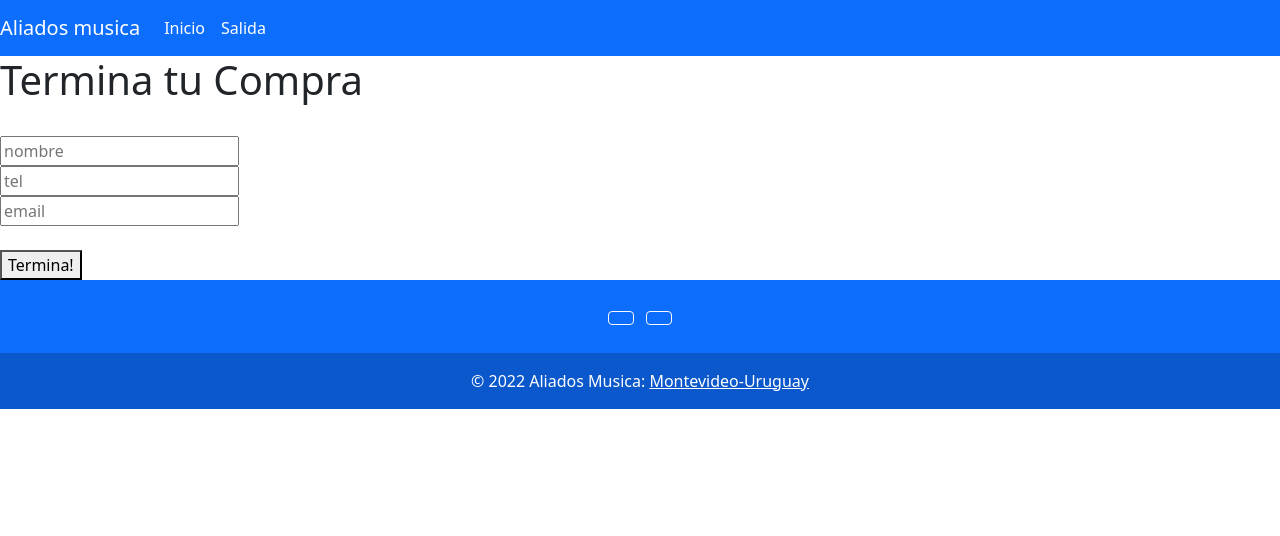
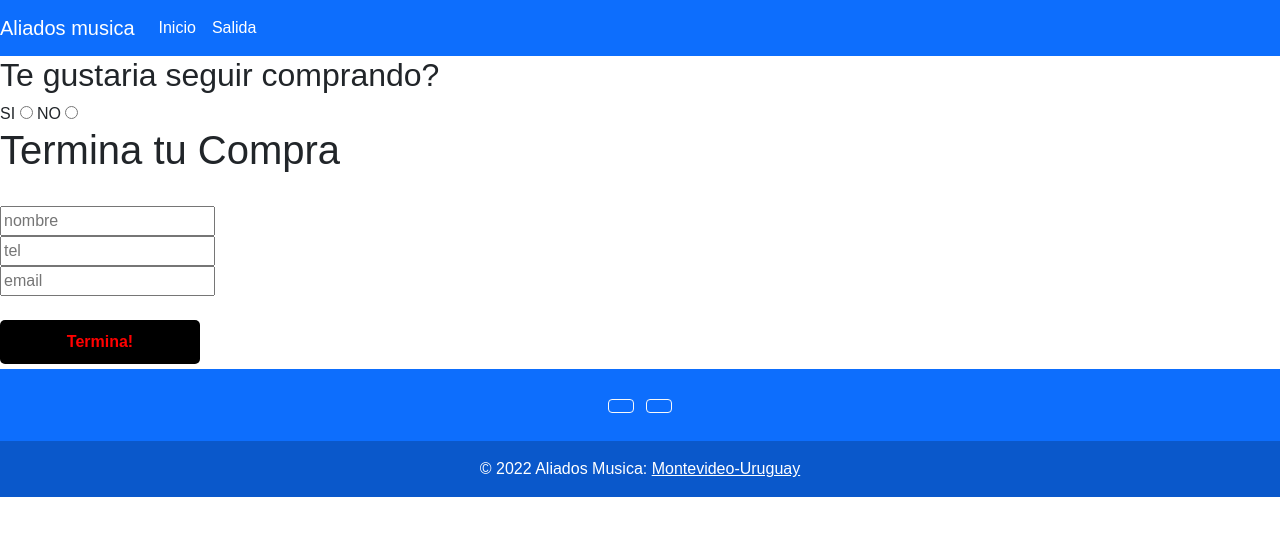
Before and after one commit to joselo7990/tiendademusica, a plain HTML site: page pages/salida.html in a window 1280 px wide. Drawn offline with nearby package versions, Linux system fonts and the light colour scheme.

Commit message:
agregando

```diff
--- a/pages/salida.html
+++ b/pages/salida.html
@@ -6,6 +6,7 @@
     <meta http-equiv="X-UA-Compatible" content="IE=edge">
     <meta name="viewport" content="width=device-width, initial-scale=1.0">
     <link href="https://cdn.jsdelivr.net/npm/bootstrap@5.1.3/dist/css/bootstrap.min.css" rel="stylesheet" integrity="sha384-1BmE4kWBq78iYhFldvKuhfTAU6auU8tT94WrHftjDbrCEXSU1oBoqyl2QvZ6jIW3" crossorigin="anonymous">
+    <link rel="stylesheet" href="../css/estilos.css">
     <title>Document</title>
 </head>
 <header>
@@ -33,7 +34,13 @@
 <body>
 
 
-
+    <div class="">
+        <h2>Te gustaria seguir comprando?</h2>
+        <label for="si">SI</label>
+        <input type="radio" name="consulta" id="si" value="Si">
+        <label for="band">NO</label>
+        <input type="radio" name="consulta" id="no" value="No">
+    </div>
 
 
     <h1>Termina tu Compra</h1>
@@ -42,7 +49,7 @@
     <br />
     <input id="input-tel" type="text" placeholder="tel" />
     <br />
-    <input id="input-email" type="text" placeholder="email" />
+    <input id="input-email" type="text" placeholder="email" id="email" required>
     <br /><br />
     <button id="btnPrincipal">Termina!</button>
 
```
